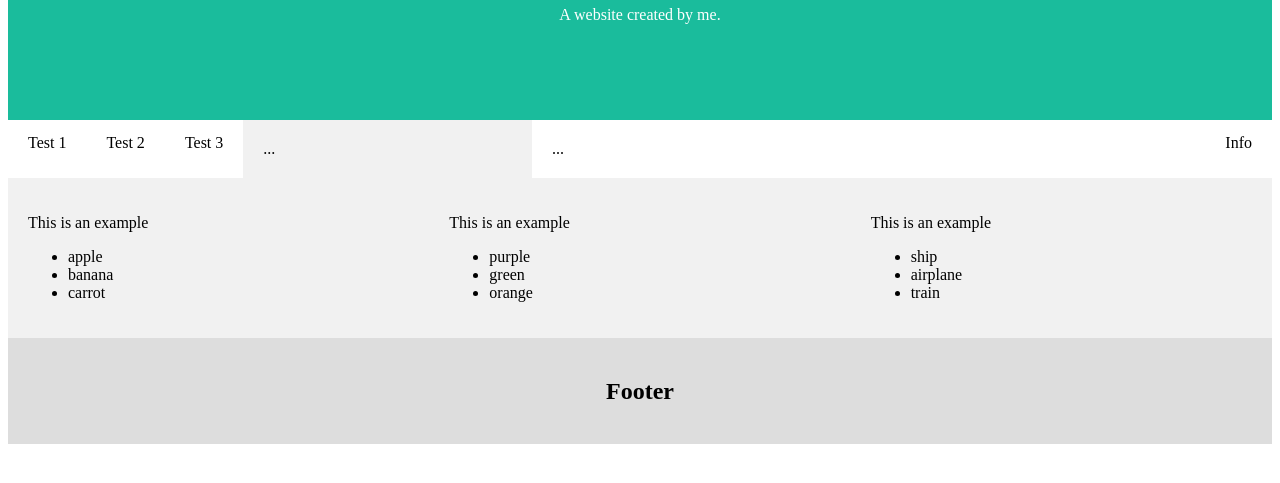
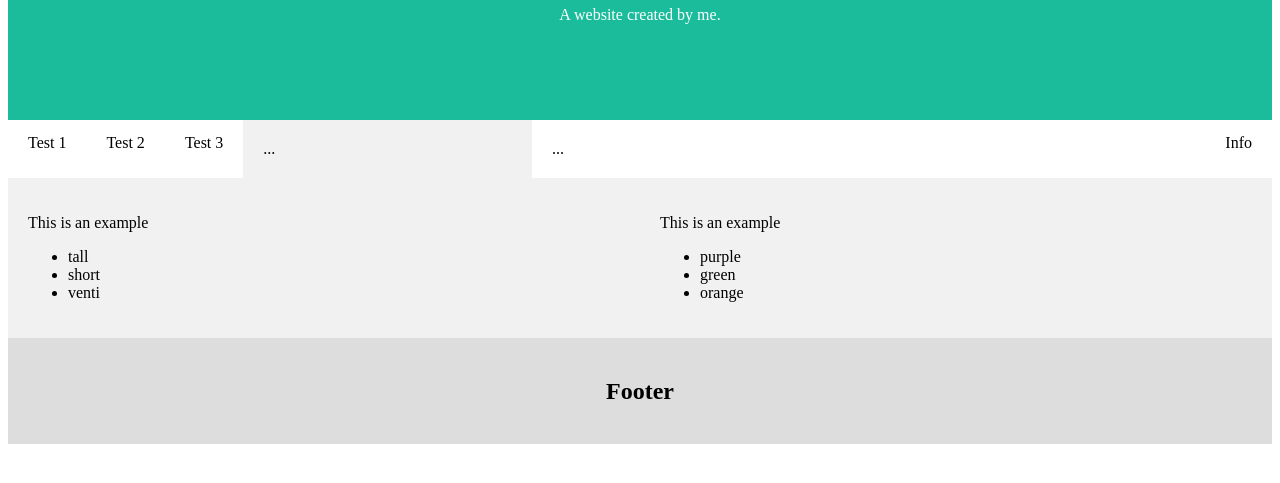
Before and after one commit to OscarMaRo/Workshop, a plain HTML site: page index.html in a window 1280 px wide. Shown: the part 183-666 px from the top of the page. Drawn offline with Linux system fonts and the light colour scheme.

Commit message:
Starbucks size list

```diff
--- a/index.html
+++ b/index.html
@@ -30,9 +30,9 @@
         <div class="side">
             <p>This is an example</p>
             <ul>
-                <li>apple</li>
-                <li>banana</li>
-                <li>carrot</li>
+                <li>tall</li>
+                <li>short</li>
+                <li>venti</li>
             </ul>
         </div>
         <div class="side">
@@ -43,14 +43,7 @@
                 <li>orange</li>
             </ul>
         </div>
-        <div class="side">
-            <p>This is an example</p>
-            <ul>
-                <li>ship</li>
-                <li>airplane</li>
-                <li>train</li>
-            </ul>
-        </div>
+
 
     </div>
 
```
